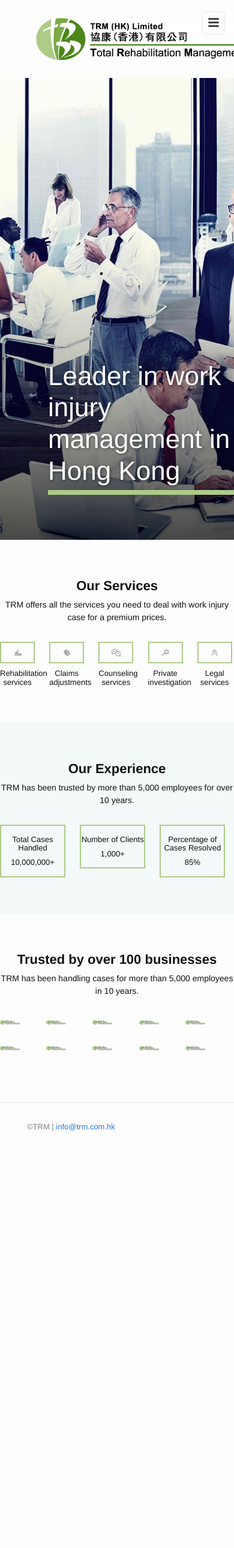
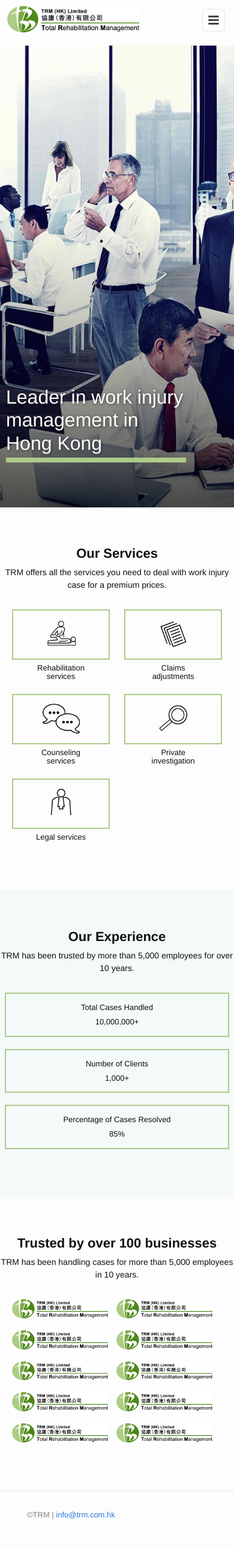
Before and after one commit to kklai/trm.com.hk, a Jekyll site: the page built from index.html, in a window 390 px wide. Shown: the whole page at 60% size. Built offline with Jekyll 4.4.1, drawn with Linux system fonts in a browser that asks for light colours; nearby versions of some CDN libraries; before the commit the page ends 1933 px from its top, so only the background shows below that.

Commit message:
some mobile styles

```diff
--- a/_sass/_layout.scss
+++ b/_sass/_layout.scss
@@ -379,3 +379,54 @@ p.section-intro {
     background: url("../assets/workflow.jpg") no-repeat center center;
     background-size: 100%;
 }
+
+
+
+// mobile styles
+
+@include media-query($on-laptop) {
+    .site-nav {
+        top: 5px;
+    }
+    .site-title img {
+        max-width: 220px;
+    }
+    .site-header {
+        padding: 10px 12px;
+    }
+    .hero-text {
+        font-size: 32px;
+        left: 10px;
+        max-width: 300px;
+    }
+
+    .our-services .row-item {
+        width: calc(50% - 32px);
+        margin-right: 20px;
+        &:nth-child(even) {
+            margin-right: 0;
+        }
+        &:nth-child(odd) {
+            margin-left: 20px;
+        }
+        p {
+            margin-bottom: 22px;
+            margin-top: 7px;
+        }
+    }
+    .our-experience .row-item {
+        width: calc(100% - 20px);
+        margin-bottom: 20px;
+        margin-left: 8px;
+    }
+    .businesses .row-item {
+        width: calc(50% - 35px);
+        margin-right: 10px;
+        &:nth-child(even) {
+            margin-right: 0;
+        }
+        &:nth-child(odd) {
+            margin-left: 20px;
+        }
+    }
+}
--- a/css/main.scss
+++ b/css/main.scss
@@ -25,6 +25,7 @@ $grey-color-dark:  darken($grey-color, 25%);
 // Width of the content area
 $content-width:    800px;
 
+$mobile:           460px;
 $on-palm:          600px;
 $on-laptop:        800px;
 
```
